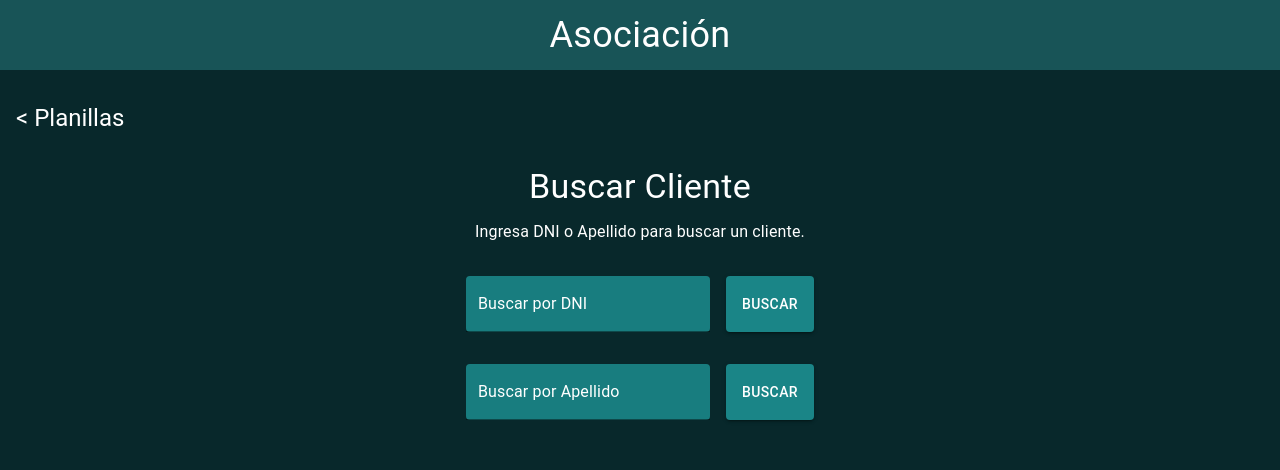
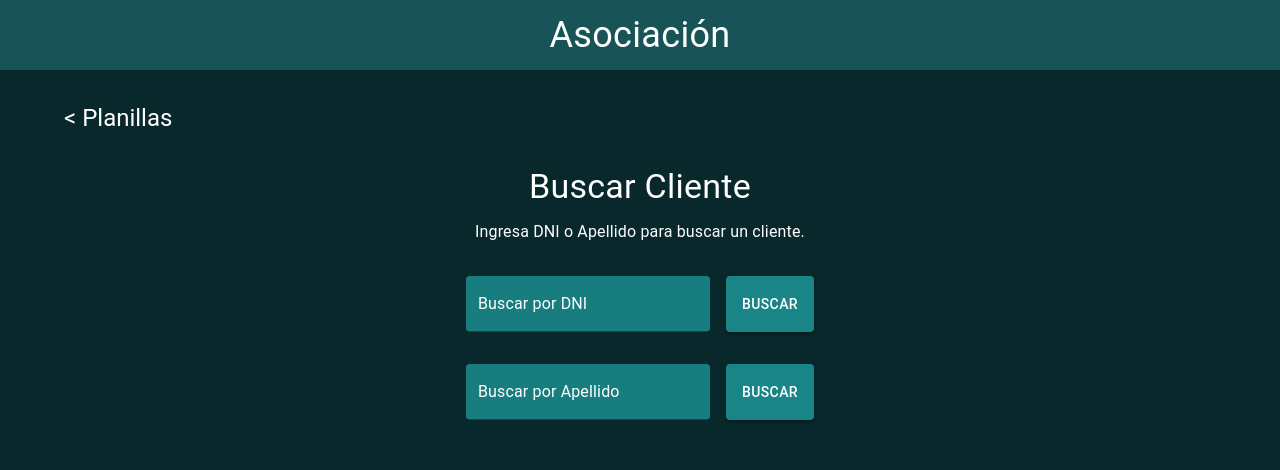
Before and after one commit to SantiagoArteche/asoc-app, a React (Vite) app in the folder frontend/: page /findClient in a window 1280 px wide. Shown: the top 470 px of the page. Built offline with nearby package versions, Linux system fonts and the light colour scheme.

Commit message:
fix design from findClient

```diff
--- a/frontend/src/pages/FindClient/FindClient.jsx
+++ b/frontend/src/pages/FindClient/FindClient.jsx
@@ -101,8 +101,22 @@ export const FindClient = () => {
 
   return (
     <ThemeProvider theme={theme}>
-      <Box sx={{ minHeight: "100vh", bgcolor: "#08282b", py: 4, px: 2 }}>
-        <Box sx={{ display: "flex", justifyContent: "space-between", mb: 4 }}>
+      <Box
+        sx={{
+          minHeight: "100vh",
+          bgcolor: "#08282b",
+          py: 4,
+          px: 2,
+        }}
+      >
+        <Box sx={{ maxWidth: "90vw", mx: "auto" }}>
+          <Box
+            sx={{
+              display: "flex",
+              justifyContent: "space-between",
+              mb: 4,
+            }}
+          >
             <Link to="/spreadsheet" style={{ textDecoration: "none" }}>
               <Typography variant="h5" color="white">
                 {"< Planillas"}
@@ -175,7 +189,7 @@ export const FindClient = () => {
           </Box>
 
           {spreadsheet.length > 0 && (
-          <>
+            <Box>
               <ClientTable spreadsheet={spreadsheet} />
               <Box sx={{ textAlign: "center", mt: 4 }}>
                 <Button
@@ -190,7 +204,7 @@ export const FindClient = () => {
                   Limpiar Resultados
                 </Button>
               </Box>
-          </>
+            </Box>
           )}
 
           <Dialog open={dialogOpen} onClose={() => setDialogOpen(false)}>
@@ -217,6 +231,7 @@ export const FindClient = () => {
             </DialogActions>
           </Dialog>
         </Box>
+      </Box>
     </ThemeProvider>
   );
 };
```
Lines whose indentation alone changed are shown as unchanged.
